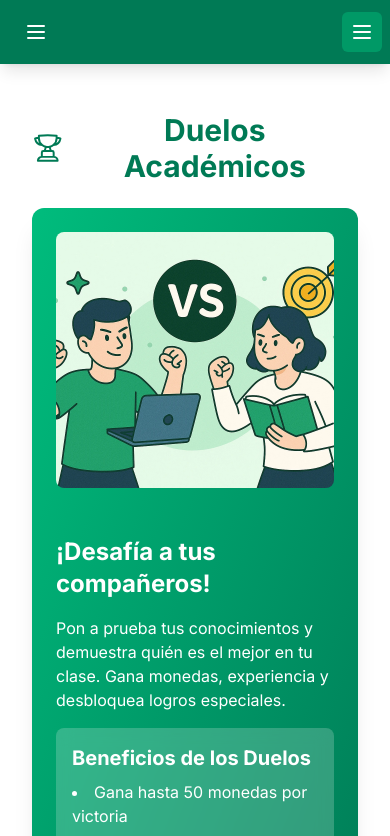
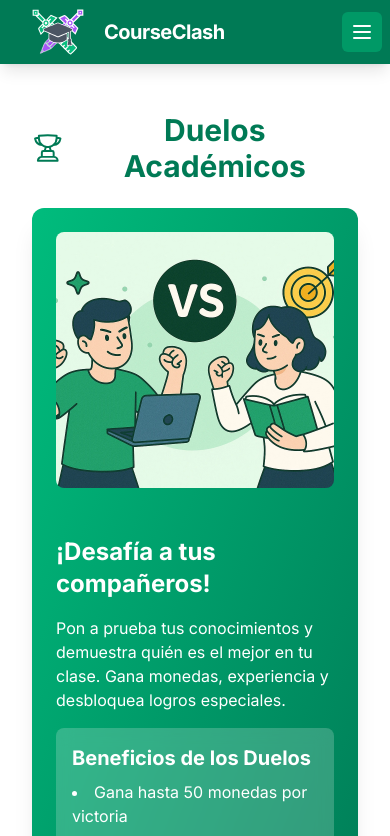
Before and after one commit to w1sec0d/CourseClash, a Next.js app in the folder frontend/: page /duelos in a window 390 px wide. Shown: the top 836 px of the page. Built offline with nearby package versions, Linux system fonts and the light colour scheme; no server answers.

Commit message:
Arregla logo

```diff
--- a/frontend/components/NavigationBar.tsx
+++ b/frontend/components/NavigationBar.tsx
@@ -1,6 +1,7 @@
 'use client';
 import * as React from 'react';
 import Link from 'next/link';
+import Image from 'next/image';
 import { useState } from 'react';
 import clsx from 'clsx';
 import {
@@ -132,49 +133,16 @@ export const NavigationBar: React.FC<NavigationBarProps> = ({
     <nav className='bg-emerald-700 shadow-lg sticky top-0 z-50'>
       <div className='mx-auto px-4 sm:px-6 lg:px-2 max-w-7xl'>
         <div className='items-center justify-between h-16 flex'>
-          {showSidebar && (
-            <button
-              type='button'
-              className='p-2 mr-2 rounded hover:bg-emerald-600 transition lg:hidden'
-              id='sidebarToggle'
-              onClick={() => {
-                // Toggle del sidebar
-                const sidebar = document.getElementById('sidebar');
-                if (sidebar?.classList.contains('translate-x-0')) {
-                  sidebar?.classList.remove('translate-x-0');
-                  sidebar?.classList.add('-translate-x-full');
-                } else {
-                  sidebar?.classList.add('translate-x-0');
-                  sidebar?.classList.remove('-translate-x-full');
-                }
-              }}
-              aria-label='Toggle sidebar'
-            >
-              <svg
-                xmlns='http://www.w3.org/2000/svg'
-                className='h-6 w-6 text-white'
-                fill='none'
-                viewBox='0 0 24 24'
-                stroke='currentColor'
-              >
-                <path
-                  strokeLinecap='round'
-                  strokeLinejoin='round'
-                  strokeWidth='2'
-                  d='M4 6h16M4 12h16M4 18h16'
-                ></path>
-              </svg>
-            </button>
-          )}
           <div className='items-center flex'>
-            <div className='flex-shrink-0'>
-              {/* <Image
+            <div className='flex-shrink-0 flex items-center'>
+              <Image
                 alt='Logo de Course Clash - Espada insertada en un birrete de graduación'
-                src='https://placehold.co/200x80/emerald/white?text=Course+Clash'
-                className='h-12 w-auto'
+                src='/logo_no_title.svg'
+                className='h-21 w-auto mr-1'
                 width={200}
                 height={80}
-              /> */}
+              />
+              <span className='text-white font-bold text-xl tracking-tight'>CourseClash</span>
             </div>
             <div className='md:block hidden'>
               <div className='ml-10 items-baseline flex space-x-4'>
```
